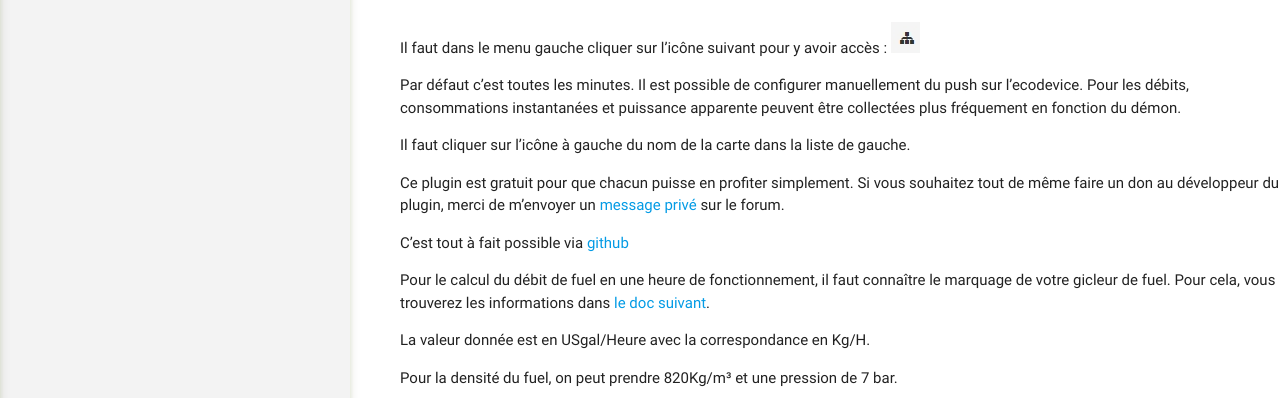
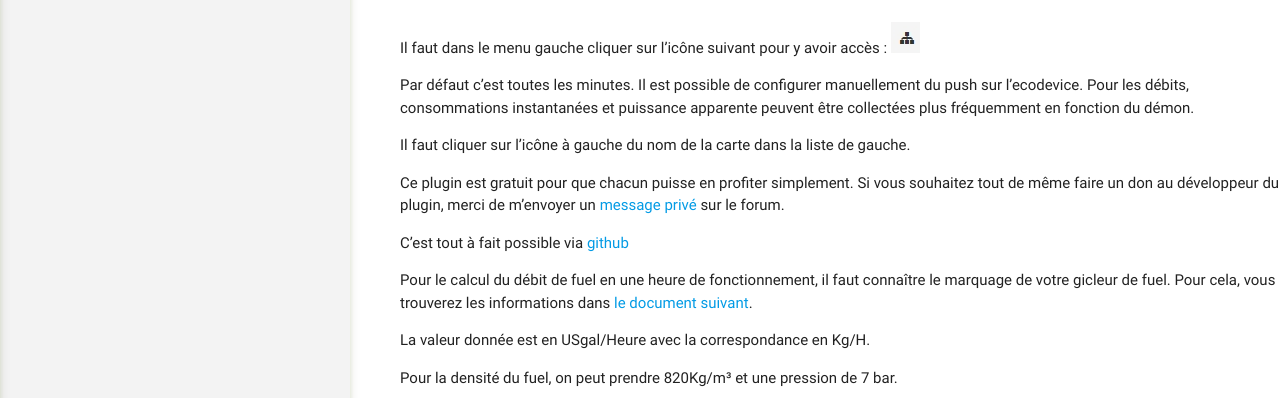
Before and after one commit to NextDom/plugin-ecodevice, a Jekyll site: the page built from docs/fr_FR/faq.md, in a window 1280 px wide. Shown: the part 140-538 px from the top of the page. Built offline with Jekyll 4.4.1, drawn with Linux system fonts in a browser that asks for light colours; our own code applies the rules of GitHub Pages for plain Markdown files.

Commit message:
Correction orthographique

```diff
--- a/docs/fr_FR/faq.md
+++ b/docs/fr_FR/faq.md
@@ -7,7 +7,7 @@ accès : ![la](../images/acces_sous_indicateur.jpg)
 Par défaut c’est toutes les minutes. Il est possible de configurer
 manuellement du push sur l’ecodevice. Pour les débits, consommations
 instantanées et puissance apparente peuvent être collectées plus
-fréquement en fonction du démon.
+fréquemment en fonction du démon.
 
 Il faut cliquer sur l’icône à gauche du nom de la carte dans la liste de
 gauche.
@@ -23,8 +23,7 @@ C’est tout à fait possible via
 
 Pour le calcul du débit de fuel en une heure de fonctionnement, il faut
 connaître le marquage de votre gicleur de fuel. Pour cela, vous
-trouverez les informations dans [le doc
-suivant](http://fr.cd.danfoss.com/PCMPDF/DKBDPD060A204.pdf).
+trouverez les informations dans [le document suivant](http://fr.cd.danfoss.com/PCMPDF/DKBDPD060A204.pdf).
 
 La valeur donnée est en USgal/Heure avec la correspondance en Kg/H.
 
--- a/docs/fr_FR/index.html
+++ b/docs/fr_FR/index.html
@@ -571,7 +571,7 @@ body.book #toc,body.book #preamble,body.book h1.sect0,body.book .sect1>h2{page-b
 <div class="paragraph">
 <p>Par défaut c&#8217;est toutes les minutes.
 Il est possible de configurer manuellement du push sur l&#8217;ecodevice.
-Pour les débits, consommations instantanés et Puissance Apparente  peuvent être collectée plus fréquement en fonction du daemon.</p>
+Pour les débits, consommations instantanés et Puissance Apparente  peuvent être collectée plus fréquemment en fonction du daemon.</p>
 </div>
 </div>
 </div>
```
Also changed, not shown: docs/fr_FR/presentation.md (+1 -1 lines), README.md, 2 other files.
